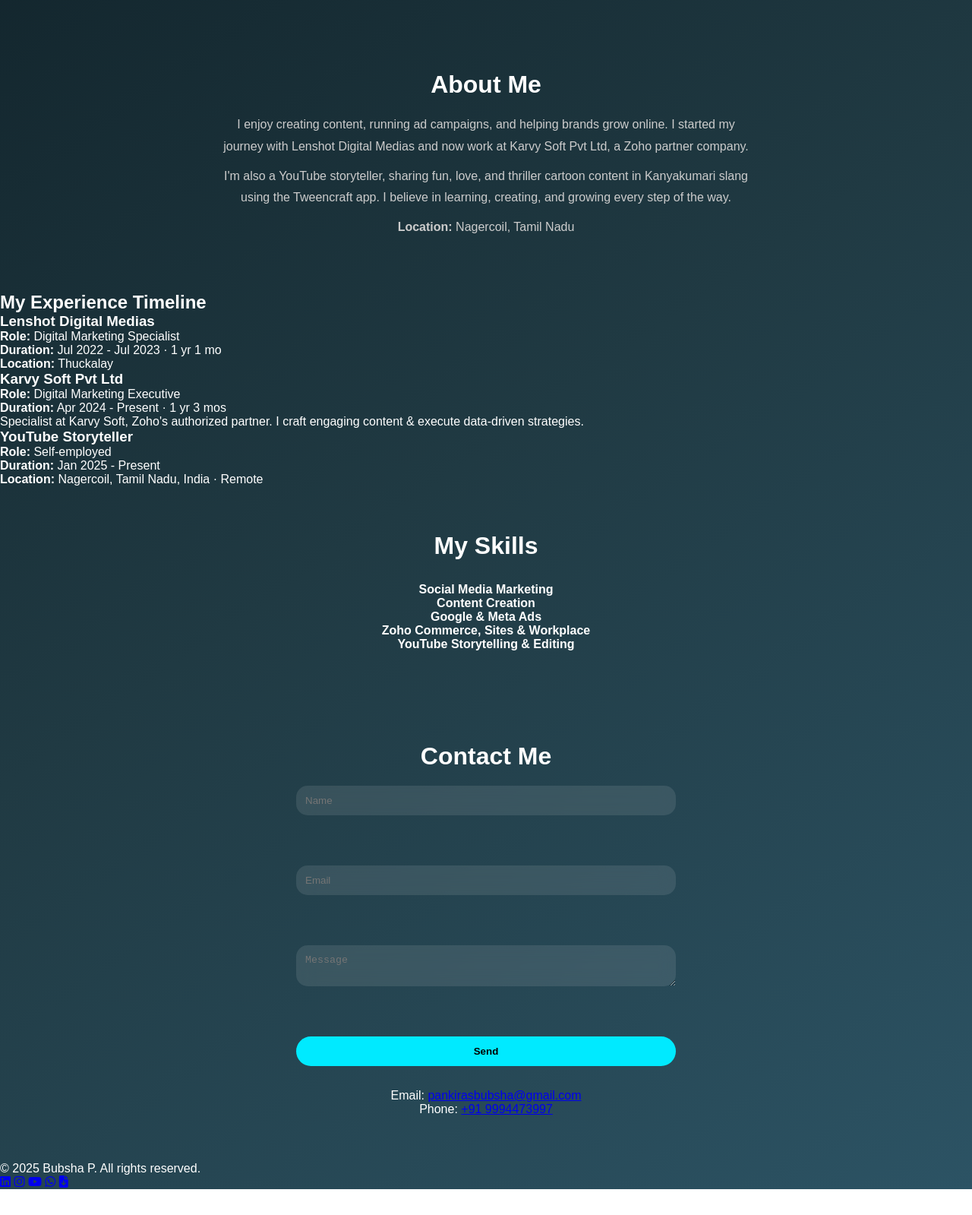
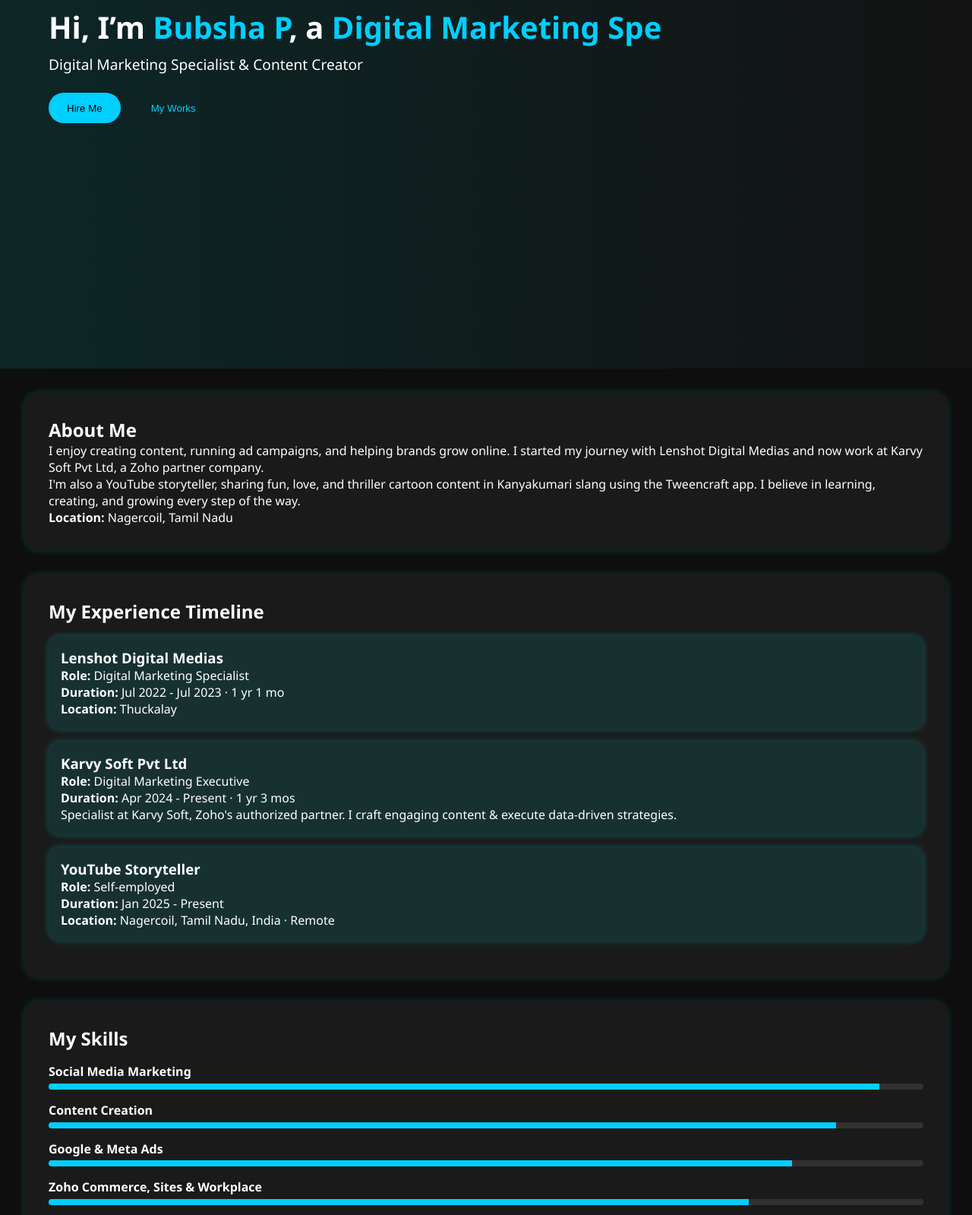
Before and after one commit to Bubsha/portfolio, a plain HTML site: page index.html in a window 1280 px wide. Shown: the part 380-1979 px from the top of the page at 76% size. Before the commit the page ends 1945 px from the top, so only its background shows below. Drawn offline with Linux system fonts and the light colour scheme.

Commit message:
Update style.css

```diff
--- a/style.css
+++ b/style.css
@@ -3,144 +3,136 @@
   padding: 0;
   box-sizing: border-box;
 }
-
 body {
-  background: linear-gradient(145deg, #0f2027, #203a43, #2c5364);
-  font-family: 'Poppins', sans-serif;
-  color: #fff;
+  font-family: 'Segoe UI', sans-serif;
+  background: #0e0e0e;
+  color: white;
 }
-
+a {
+  text-decoration: none;
+  color: inherit;
+}
+header, footer, section {
+  padding: 2rem;
+}
+nav {
+  display: flex;
+  justify-content: space-between;
+  align-items: center;
+  background: rgba(20, 20, 20, 0.9);
+  padding: 1rem 2rem;
+  position: sticky;
+  top: 0;
+  z-index: 999;
+}
+nav .logo {
+  font-size: 1.5rem;
+  font-weight: bold;
+  color: #00cfff;
+}
+nav ul {
+  display: flex;
+  list-style: none;
+  gap: 1.5rem;
+}
+nav ul li a:hover {
+  color: #00cfff;
+}
 .hero {
-  text-align: center;
-  padding: 80px 20px;
+  display: flex;
+  flex-direction: column;
+  justify-content: center;
+  align-items: flex-start;
+  height: 100vh;
+  padding: 2rem 4rem;
+  background: linear-gradient(to right, rgba(0, 255, 255, 0.1), rgba(255, 255, 255, 0.02));
 }
-
 .hero h1 {
-  font-size: 3rem;
-  margin-bottom: 10px;
+  font-size: 2.5rem;
 }
-
-.hero h2 {
-  font-size: 1.5rem;
-  color: #bbb;
+.hero span {
+  color: #00cfff;
 }
-
-.hero button {
-  margin-top: 20px;
-  padding: 12px 30px;
+.hero p {
+  font-size: 1.2rem;
+  margin-top: 0.5rem;
+}
+.hero .buttons {
+  margin-top: 1.5rem;
+  display: flex;
+  gap: 1rem;
+}
+.hero .buttons button {
+  padding: 0.8rem 1.5rem;
   border: none;
-  border-radius: 30px;
-  background: rgba(255, 255, 255, 0.1);
-  color: #fff;
-  font-size: 1rem;
-  backdrop-filter: blur(10px);
+  border-radius: 20px;
   cursor: pointer;
   transition: all 0.3s;
 }
-
-.hero button:hover {
-  background: #00eaff;
-  color: #000;
+.hero .hire {
+  background: #00cfff;
+  color: black;
 }
-
-/* About Section */
-
-.about {
-  padding: 60px 20px;
-  text-align: center;
+.hero .works {
+  background: transparent;
+  border: 1px solid #00cfff;
+  color: #00cfff;
 }
-
-.about h2 {
-  font-size: 2rem;
-  margin-bottom: 20px;
+.about, .skills, .experience, .contact {
+  background: rgba(255, 255, 255, 0.05);
+  margin: 2rem;
+  border-radius: 20px;
+  padding: 2rem;
+  box-shadow: 0 0 10px rgba(0, 255, 255, 0.2);
+  backdrop-filter: blur(10px);
 }
-
-.about p {
-  max-width: 700px;
-  margin: 10px auto;
-  line-height: 1.8;
-  color: #ccc;
+.skills .skill {
+  margin: 1rem 0;
 }
-
-/* Skills Section */
-
-.skills {
-  padding: 60px 20px;
-  text-align: center;
+.skills .skill h4 {
+  margin-bottom: 0.3rem;
 }
-
-.skills h2 {
-  font-size: 2rem;
-  margin-bottom: 30px;
+.skills .bar {
+  background: rgba(255, 255, 255, 0.1);
+  height: 8px;
+  border-radius: 5px;
+  overflow: hidden;
 }
-
-.skills-grid {
-  display: grid;
-  grid-template-columns: repeat(auto-fit, minmax(160px, 1fr));
-  gap: 20px;
-  max-width: 1000px;
-  margin: 0 auto;
+.skills .bar span {
+  display: block;
+  height: 100%;
+  background: #00cfff;
+  animation: fillBar 2s ease-in-out;
 }
-
-.skill-card {
-  background: rgba(255, 255, 255, 0.08);
-  padding: 25px;
-  border-radius: 20px;
-  backdrop-filter: blur(20px);
-  transition: all 0.3s;
+@keyframes fillBar {
+  from { width: 0%; }
+  to { width: 100%; }
 }
-
-.skill-card:hover {
-  background: #00eaff;
-  color: #000;
-  transform: translateY(-5px);
+.experience .card {
+  background: rgba(0, 255, 255, 0.1);
+  padding: 1rem;
+  margin: 1rem 0;
+  border-radius: 15px;
+  box-shadow: 0 0 8px rgba(0, 255, 255, 0.3);
 }
-
-/* Contact Section */
-
-.contact {
-  padding: 60px 20px;
-  text-align: center;
-}
-
-.contact h2 {
-  font-size: 2rem;
-  margin-bottom: 20px;
-}
-
-form {
-  max-width: 500px;
-  margin: 0 auto 30px;
+footer {
   display: flex;
   flex-direction: column;
-  gap: 15px;
+  align-items: center;
+  background: #000;
+  color: #aaa;
+  padding-bottom: 2rem;
 }
-
-form input, form textarea {
-  padding: 12px;
-  border: none;
-  border-radius: 15px;
-  background: rgba(255, 255, 255, 0.1);
-  color: #fff;
-  backdrop-filter: blur(10px);
+.social-icons {
+  margin-top: 1rem;
 }
-
-form button {
-  padding: 12px;
-  border: none;
-  border-radius: 30px;
-  background: #00eaff;
-  color: #000;
-  font-weight: bold;
-  cursor: pointer;
+.social-icons a {
+  margin: 0 0.5rem;
+  color: #00cfff;
+  font-size: 1.5rem;
+  transition: transform 0.2s;
 }
-
-.social a {
-  margin: 0 10px;
-  color: #00eaff;
-  text-decoration: none;
+.social-icons a:hover {
+  transform: scale(1.2);
+  color: white;
 }
-
-.social a:hover {
-  text-decoration: underline;
-}
```
